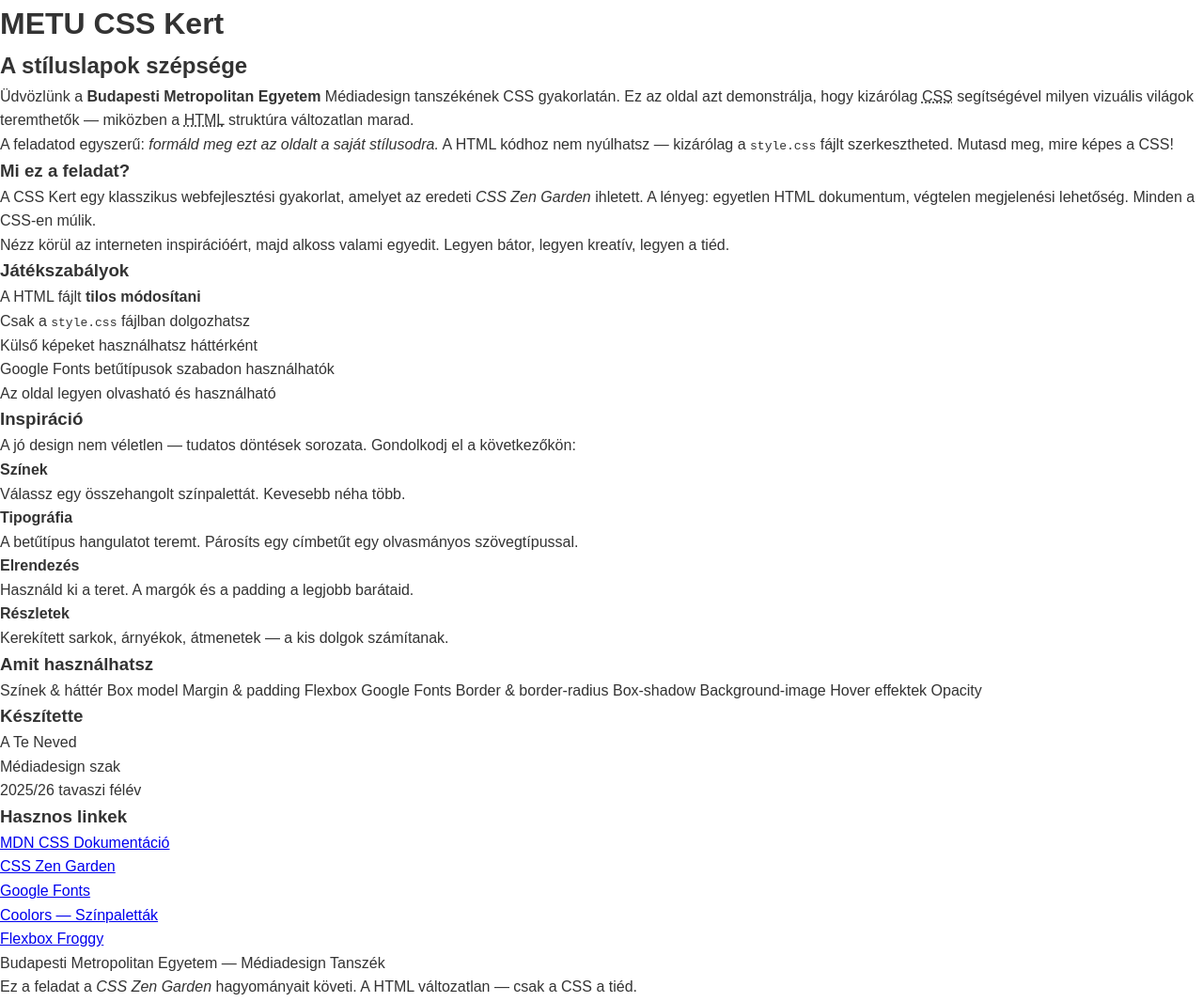
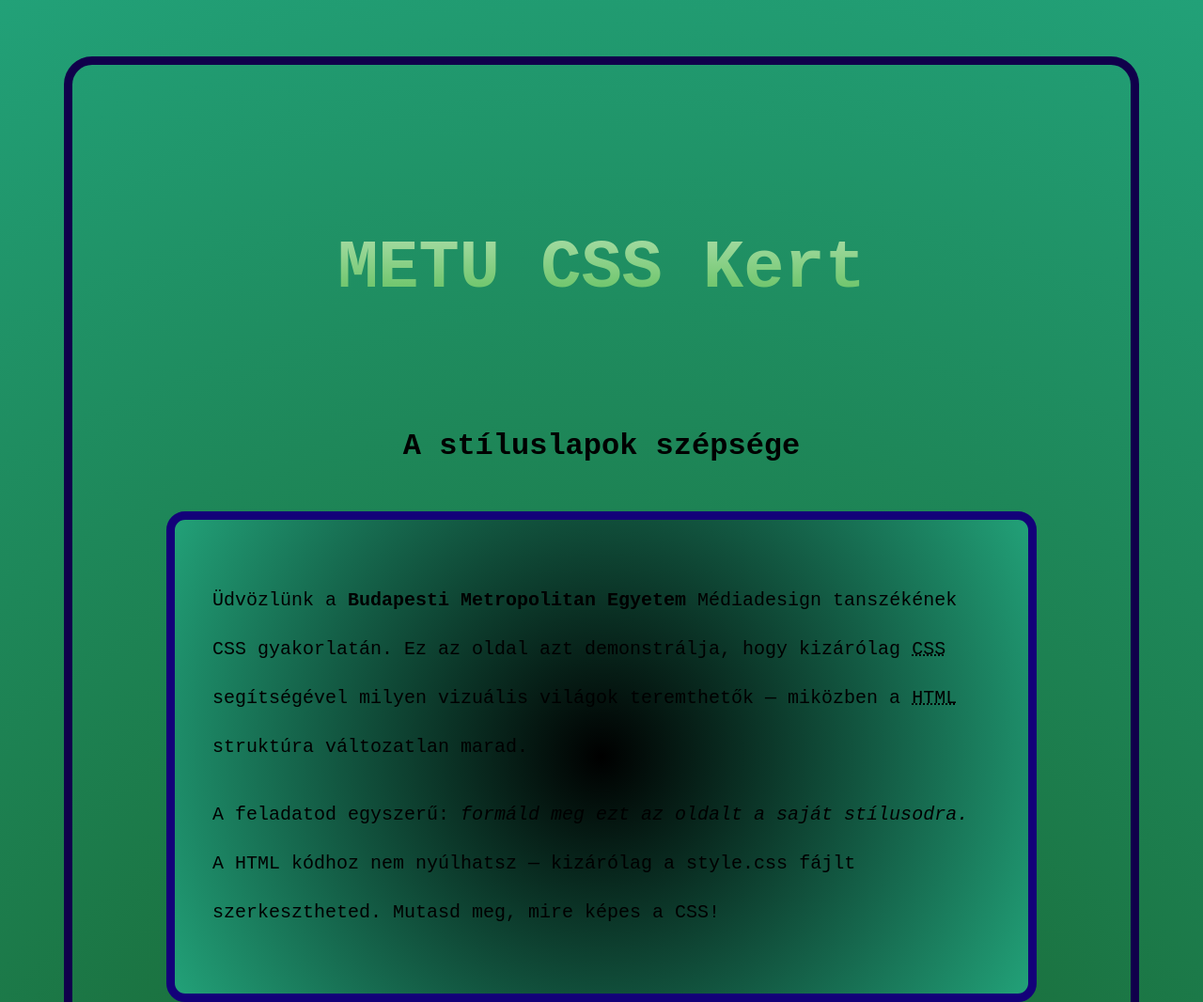
Before and after one commit to ressmimi7/html-alapok, a plain HTML site: page index.html in a window 1280 px wide. Shown: the top 1066 px of the page at 94% size. Drawn offline with Linux system fonts and the light colour scheme.

Commit message:
stílusváltás

```diff
--- a/style.css
+++ b/style.css
@@ -23,63 +23,108 @@
 
 /* --- ALAP BEÁLLÍTÁSOK --- */
 * {
-    margin: 0;
+    margin: 2.8;
     padding: 0;
     box-sizing: border-box;
 }
 
 body {
     /* Háttérszín */
-    background-color: #ffffff;
+   background: #16541c;
+background: radial-gradient(circle, rgba(22, 84, 28, 1) 0%, rgba(34, 161, 120, 1) 100%);
     /* Betűtípus */
-    font-family: sans-serif;
+    font-family:Verdana, Geneva, Tahoma, sans-serif;
     /* Betűszín */
-    color: #333333;
+
     /* Sormagasság */
-    line-height: 1.6;
+    line-height: 2.6;
 }
 
 
 /* --- OLDAL KERET --- */
 .oldal-keret {
+  border: 9px solid rgb(16, 0, 75);
+  padding: 40px;
+  margin: 60px;
+    border-radius: 30px;
+}
     /* Az egész oldal kerete / szélessége */
-}
+
 
 
 /* --- FEJLÉC --- */
 .fejlec {
+    text-align: center;
+    h1 {
+  font-size: 72px;
+  background: -webkit-linear-gradient(#ffffff, #079c02);
+  -webkit-background-clip: text;
+  -webkit-text-fill-color: transparent;
+}
+
     /* Háttér, padding, szöveg igazítás */
 }
 
 .fooldal-cim {
+    text-align: center;
+    line-height: 3.6;
+
+font-family: monospace;
+font-size: 70px;
     /* Főcím stílusa */
 }
 
 .kiemeles {
+      color: rgb(255, 174, 0);
+  font-weight: bold;
     /* A "CSS" szó kiemelése a címben */
 }
 
 .alcim {
     /* Alcím stílusa */
+    text-align: center;
+    line-height: 0.6;
+    font-family: monospace;
+    font-size: 32px;
 }
+
 
 
 /* --- BEVEZETŐ --- */
 .bevezeto {
+      border: 9px solid rgb(19, 1, 121);
+      background: radial-gradient(circle, rgb(0, 0, 0) 0%, rgba(34, 161, 120, 1) 100%);
+
+  padding: 40px;
+  margin: 60px;
+    border-radius: 20px;
+      background-color: rgb(116, 197, 108);
+ font-family: monospace;
+ font-size: 20px;
     /* A bevezető szekció háttere, padding-ja */
 }
 
 .bevezeto-szoveg p {
     /* Bevezető bekezdések */
+    font-family: monospace;
+
+
 }
 
 
 /* --- KÁRTYÁK (a fő tartalom elemei) --- */
 .kartya {
+    font-family: monospace;
+    font-size: 16px;
     /* Háttér, padding, margin, border, border-radius, box-shadow */
 }
 
 .kartya-cim {
+    font-size: 28px;
+       text-align: center;
+           line-height: 0.2;
+            color: #fffb00;
+
     /* Kártya címek stílusa */
 }
 
```
